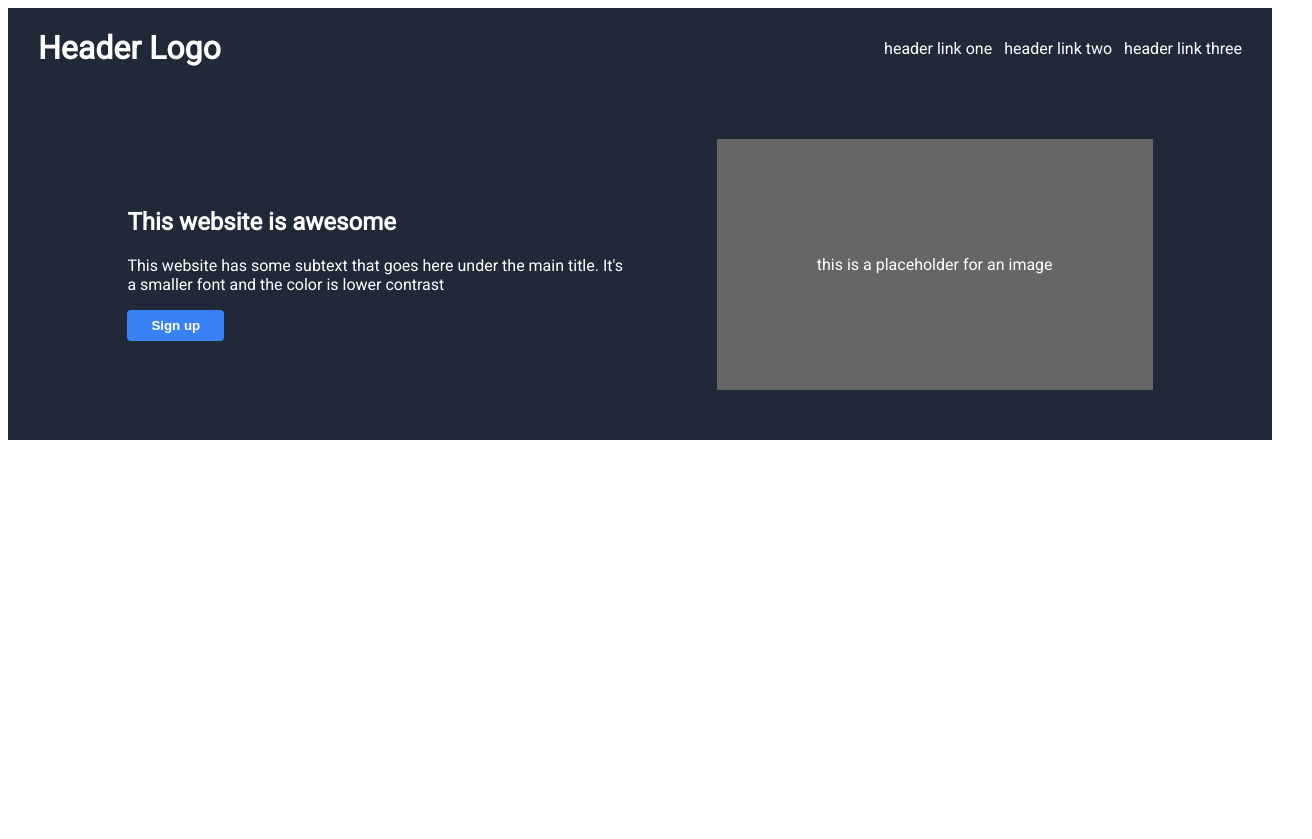
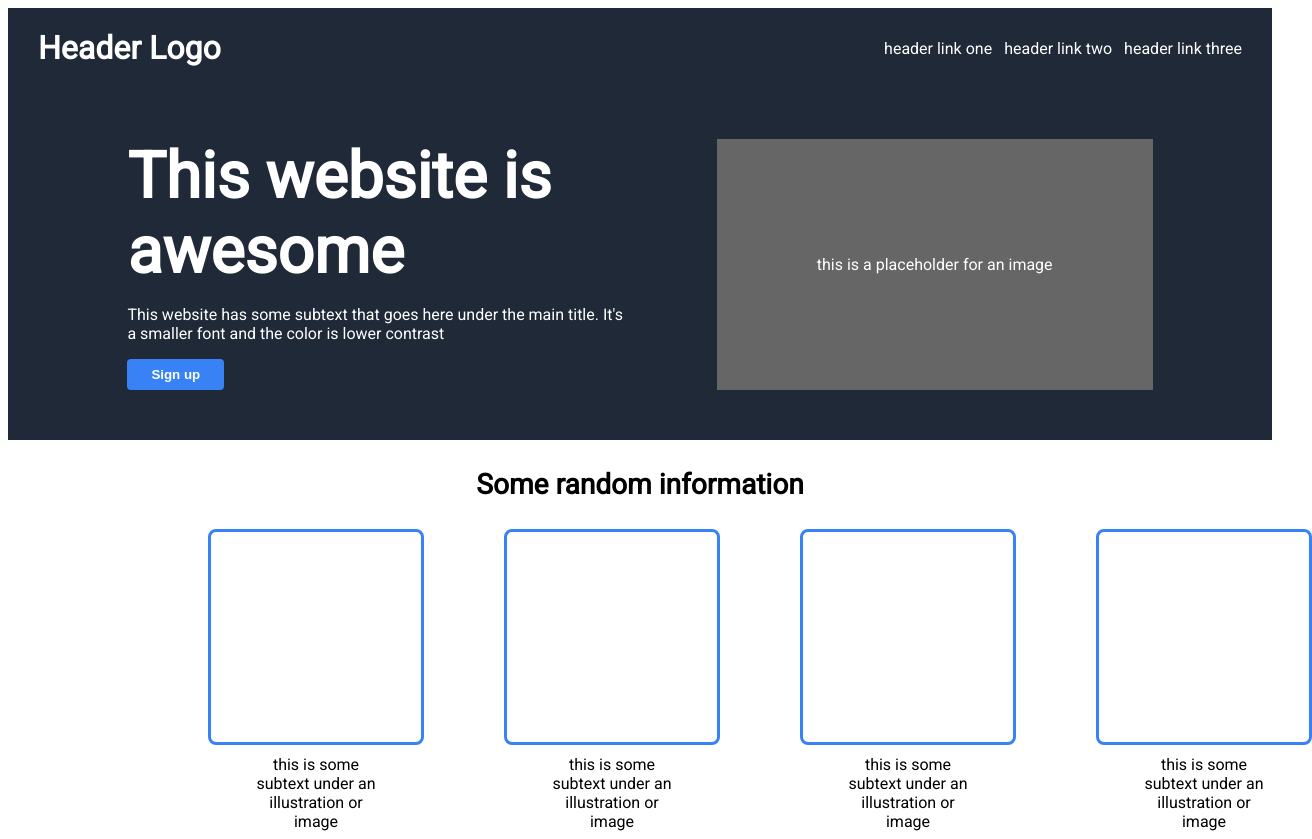
Before and after one commit to 0Edu0/landing-page-top-project, a plain HTML site: page index.html in a window 1280 px wide. Shown: the whole page, 1312 px wide, since content can reach past the window. Before the commit the page ends 800 px from the top, so only its background shows below. Drawn offline with Linux system fonts and the light colour scheme.

Commit message:
Complete cards section

```diff
--- a/index.html
+++ b/index.html
@@ -31,5 +31,33 @@
             <p>this is a placeholder for an image</p>
         </div>
     </div>
+
+    <div class="content">
+        <div class="randomH3">
+            <h3>Some random information</h3>
+        </div>
+
+        <div class="cards">
+            <div class="cardContainer">
+                <div class="card"></div>
+                <div class="text">this is some subtext under an illustration or image</div>
+            </div>
+
+            <div class="cardContainer">
+                <div class="card"></div>
+                <div class="text">this is some subtext under an illustration or image</div>
+            </div>
+
+            <div class="cardContainer">
+                <div class="card"></div>
+                <div class="text">this is some subtext under an illustration or image</div>
+            </div>
+
+            <div class="cardContainer">
+                <div class="card"></div>
+                <div class="text">this is some subtext under an illustration or image</div>
+            </div>
+        </div>
+    </div>
 </body>
 </html>
--- a/style.css
+++ b/style.css
@@ -4,6 +4,12 @@ body {
 
 ul {
     list-style: none;
+}
+
+h2 {
+    font-weight: bold;
+    font-size: 64px;
+    margin: 0;
 }
 
 /* Header section */
@@ -56,3 +62,31 @@ button {
 .left-items {
     max-width: 500px;
 }
+
+/* Cards section */
+
+.cards {
+    display: flex;
+    gap: 80px;
+    margin: 0px 200px 0px 200px;
+}
+
+.card {
+    max-width: 0px;
+    min-height: 0px;
+    border: 3px solid #3882F6;
+    border-radius: 8px;
+    justify-self: center;
+    padding: 105px 105px;
+}
+
+.text {
+    margin: 10px 40px 0px 40px;
+    text-align: center;
+}
+
+.randomH3 {
+    display: flex;
+    justify-content: center;
+    font-size: 24px;
+}
```
